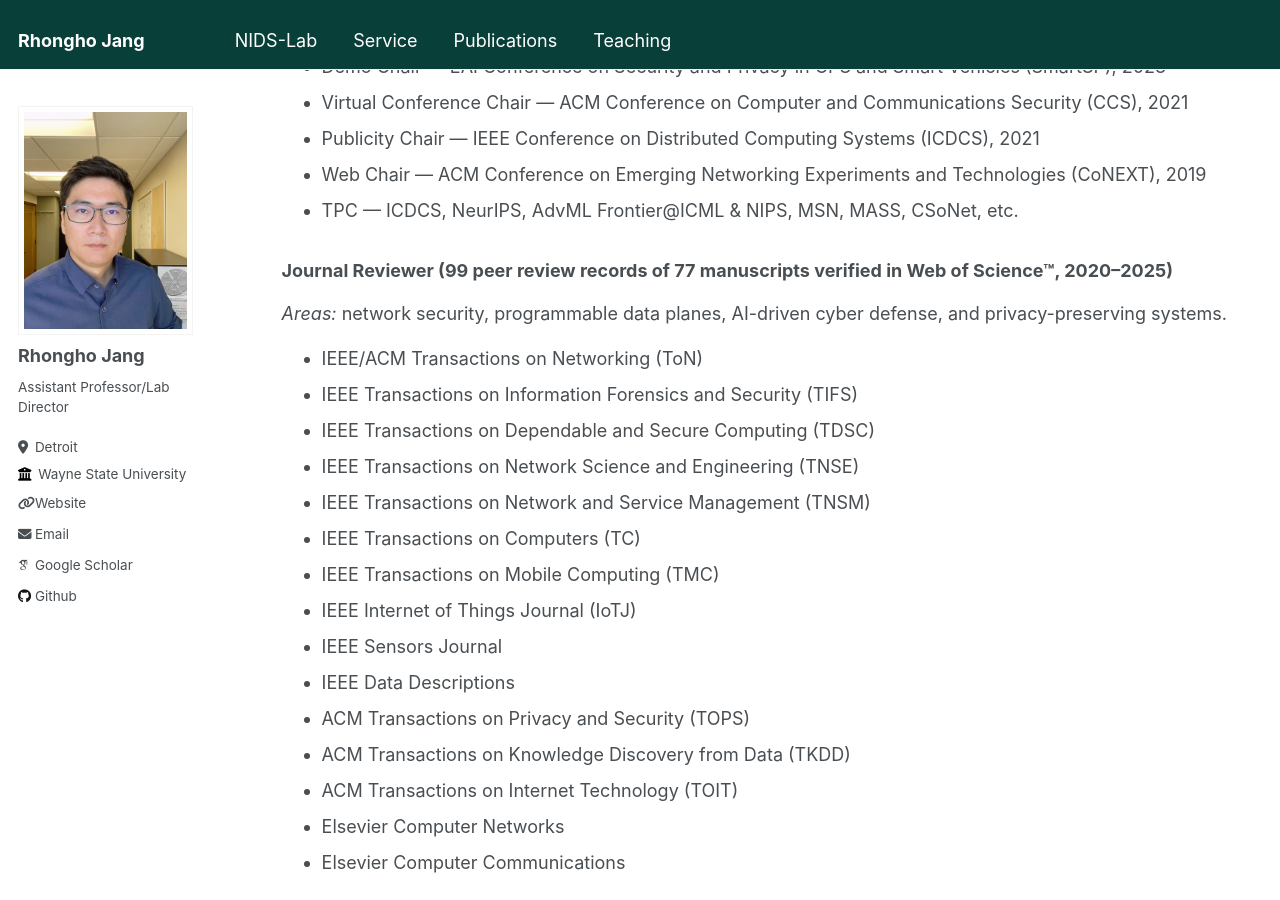
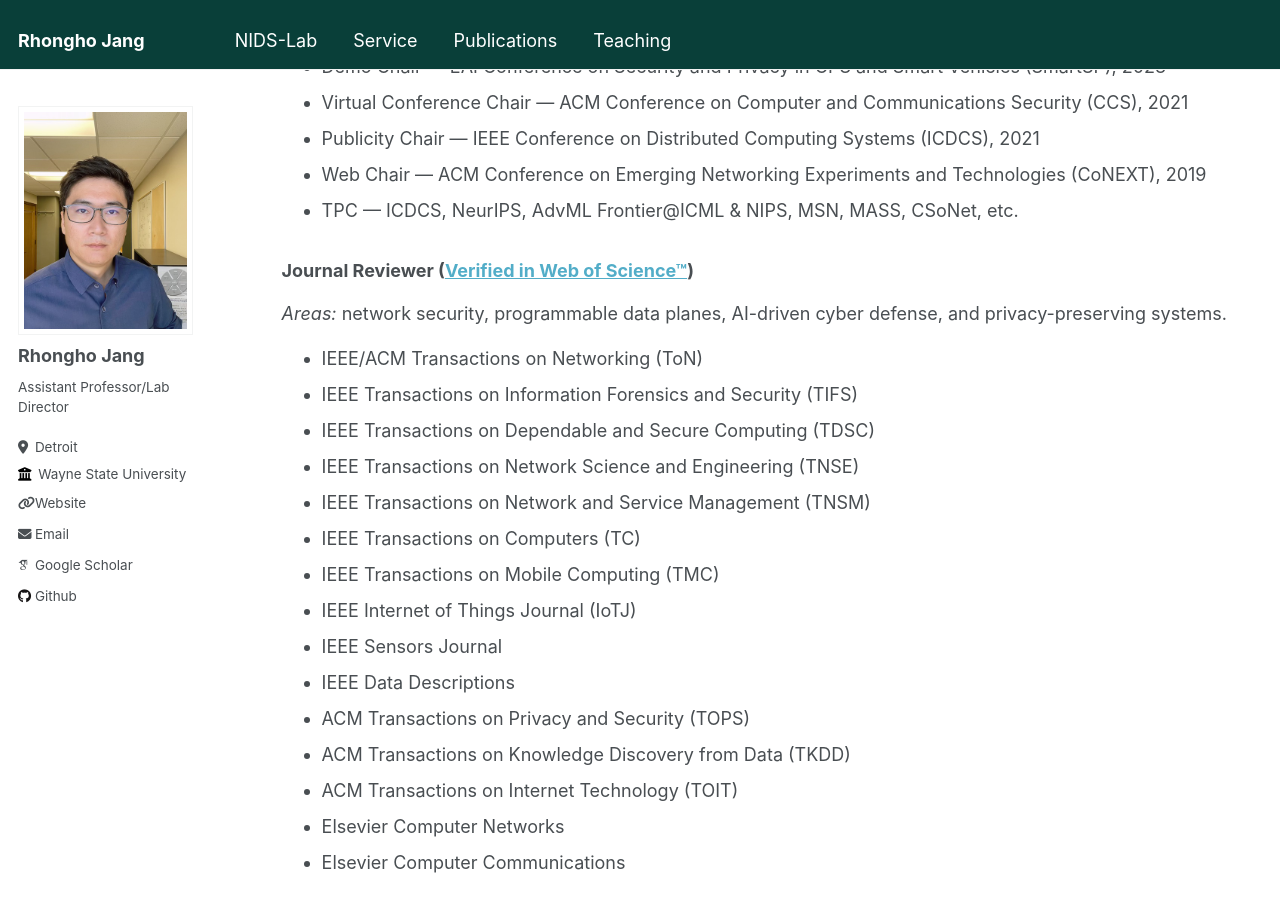
Before and after one commit to rhongho/rhongho.github.io, a Jekyll site: the page built from _pages/terms.md, in a window 1280 px wide and 900 px high, scrolled down 367 px. Built offline with Jekyll 4.4.1, drawn with Linux system fonts in a browser that asks for light colours; some web fonts are replaced.

Commit message:
Update terms.md

```diff
--- a/_pages/terms.md
+++ b/_pages/terms.md
@@ -22,7 +22,7 @@ author_profile: true
 
 
 
-### Journal Reviewer **(99 peer review records of 77 manuscripts verified in Web of Science™, 2020–2025)**
+### Journal Reviewer **([Verified in Web of Science™](https://www.webofscience.com/wos/author/record/AAG-8561-2019))**
 
 *Areas:* network security, programmable data planes, AI-driven cyber defense, and privacy-preserving systems.
 
```
